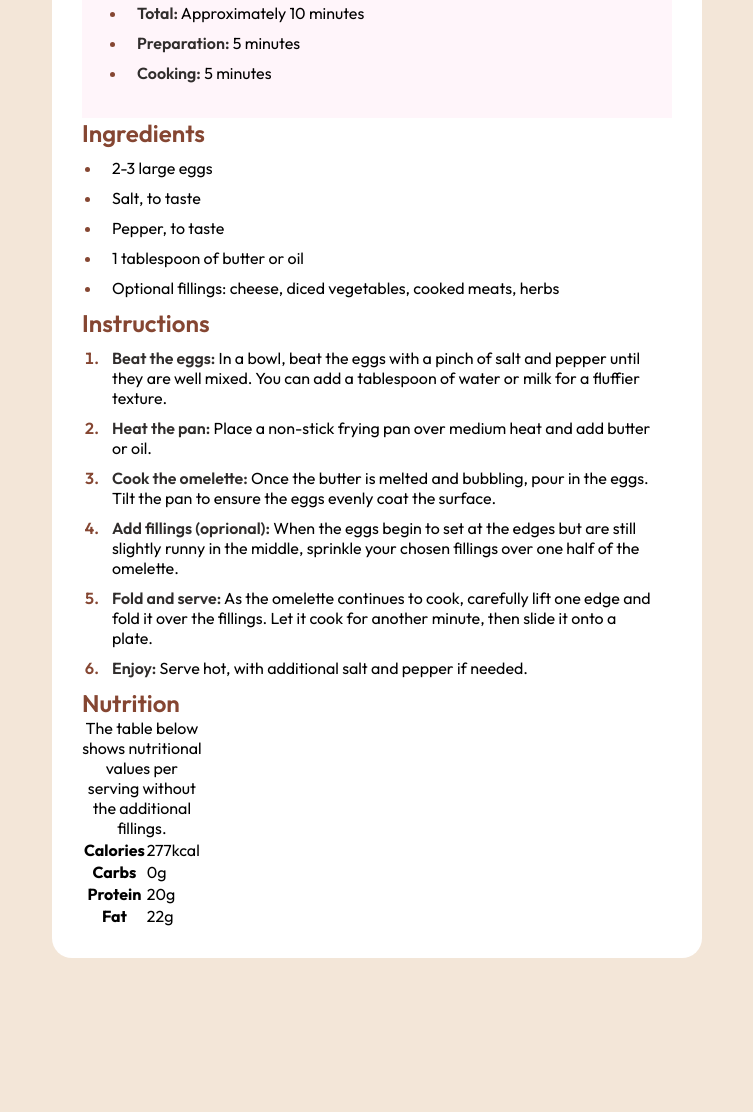
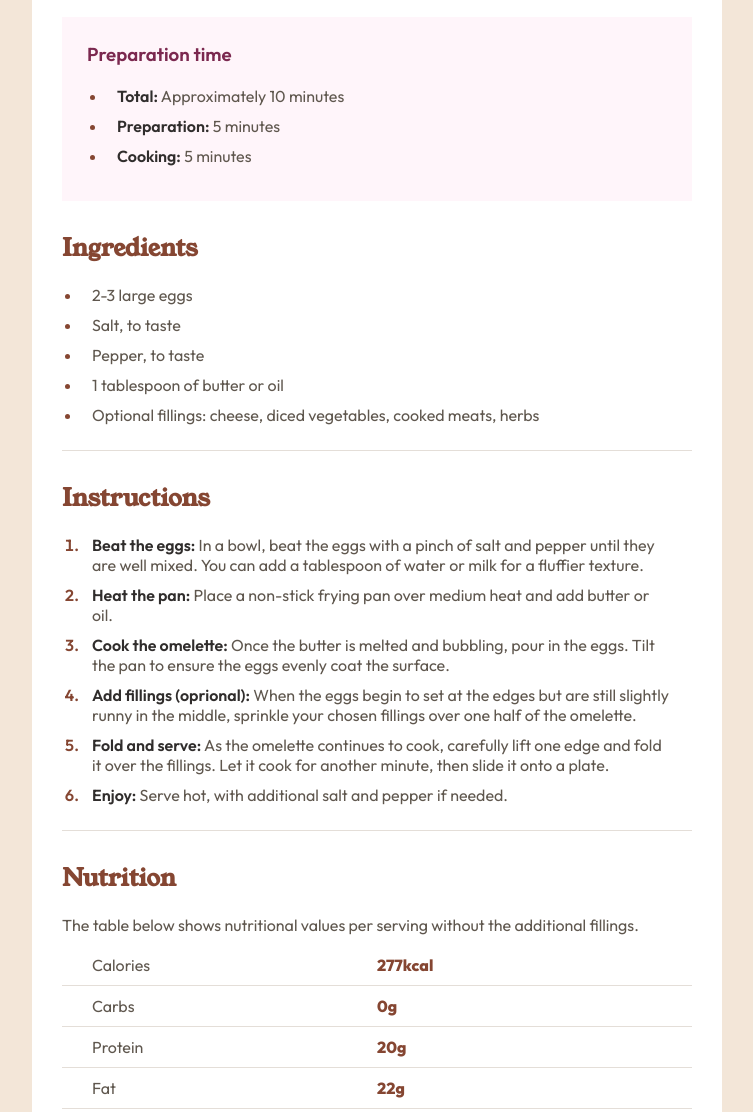
Before and after one commit to soniawan/recipe-page-fem, a plain HTML site: page index.html in a window 1280 px wide. Shown: the part 548-1660 px from the top of the page, without its empty margins (263-1016 px from the left). Before the commit the page ends 1586 px from the top, so only its background shows below. Drawn offline with Linux system fonts and the light colour scheme.

Commit message:
update style for recipe page

```diff
--- a/styles/style.css
+++ b/styles/style.css
@@ -26,6 +26,7 @@ body {
   width: 100%;
   height: 100%;
   background-color: hsl(30, 54%, 90%);
+  color: hsl(30, 10%, 34%);
   display: flex;
   justify-content: center;
   align-items: center;
@@ -33,19 +34,35 @@ body {
 }
 
 /* Typography */
+h1,
+h2 {
+  font-family: "young-serif";
+}
+
 h1 {
-  font-family: "young-serif";
   font-size: 34px;
   font-weight: 400;
 }
 
 h2 {
   color: hsl(14, 45%, 36%);
+  font-weight: 800;
+  margin: 20px 0;
 }
 
 h3 {
   font-weight: 600;
   color: hsl(332, 51%, 32%);
+  margin-bottom: 20px;
+}
+
+.td-bold-brown {
+  color: hsl(14, 45%, 36%);
+  font-weight: 800;
+}
+
+th {
+  font-weight: 400;
 }
 
 li::marker {
@@ -65,11 +82,17 @@ li::marker,
 /* Recipe Container */
 .recipe-container {
   width: 100%;
-  max-width: 650px;
+  max-width: 690px;
   background-color: hsl(0, 0%, 100%);
   margin: 80px 0;
-  padding: 30px;
   border-radius: 20px;
+}
+
+/* Margin */
+header,
+figure,
+section {
+  margin: 30px;
 }
 
 /* Recipe image */
@@ -78,7 +101,63 @@ li::marker,
   border-radius: 10px;
 }
 
+.recipe-description {
+  margin-top: 15px;
+}
+
+/* Preparation Time Section */
 .preparation-time-section {
   background-color: hsl(330, 100%, 98%);
   padding: 25px;
 }
+
+/* Ingredients and instruction section border bottom */
+.ingredients-section,
+.instructions-section {
+  padding-bottom: 15px;
+  border-bottom: 1.5px solid hsl(30, 18%, 87%);
+}
+
+/* Nutrition section */
+.nutrition-section table {
+  width: 100%;
+  border-collapse: collapse;
+}
+
+.nutrition-section caption,
+.nutrition-section th {
+  text-align: start;
+}
+
+.nutrition-section caption {
+  margin-bottom: 10px;
+}
+
+.nutrition-section tr {
+  border-bottom: 1.5px solid hsl(30, 18%, 87%);
+}
+
+.nutrition-section th,
+.nutrition-section td {
+  width: 50%;
+  padding: 10px 0 10px 0;
+}
+
+.nutrition-section th {
+  padding-left: 30px;
+}
+
+/* Responsive for Mobile (width: 375px) */
+@media screen and (max-width: 375px) {
+  .recipe-container {
+    margin: 0;
+  }
+
+  figure {
+    margin: 0;
+  }
+
+  .recipe-img {
+    border-radius: 0;
+  }
+}
```
